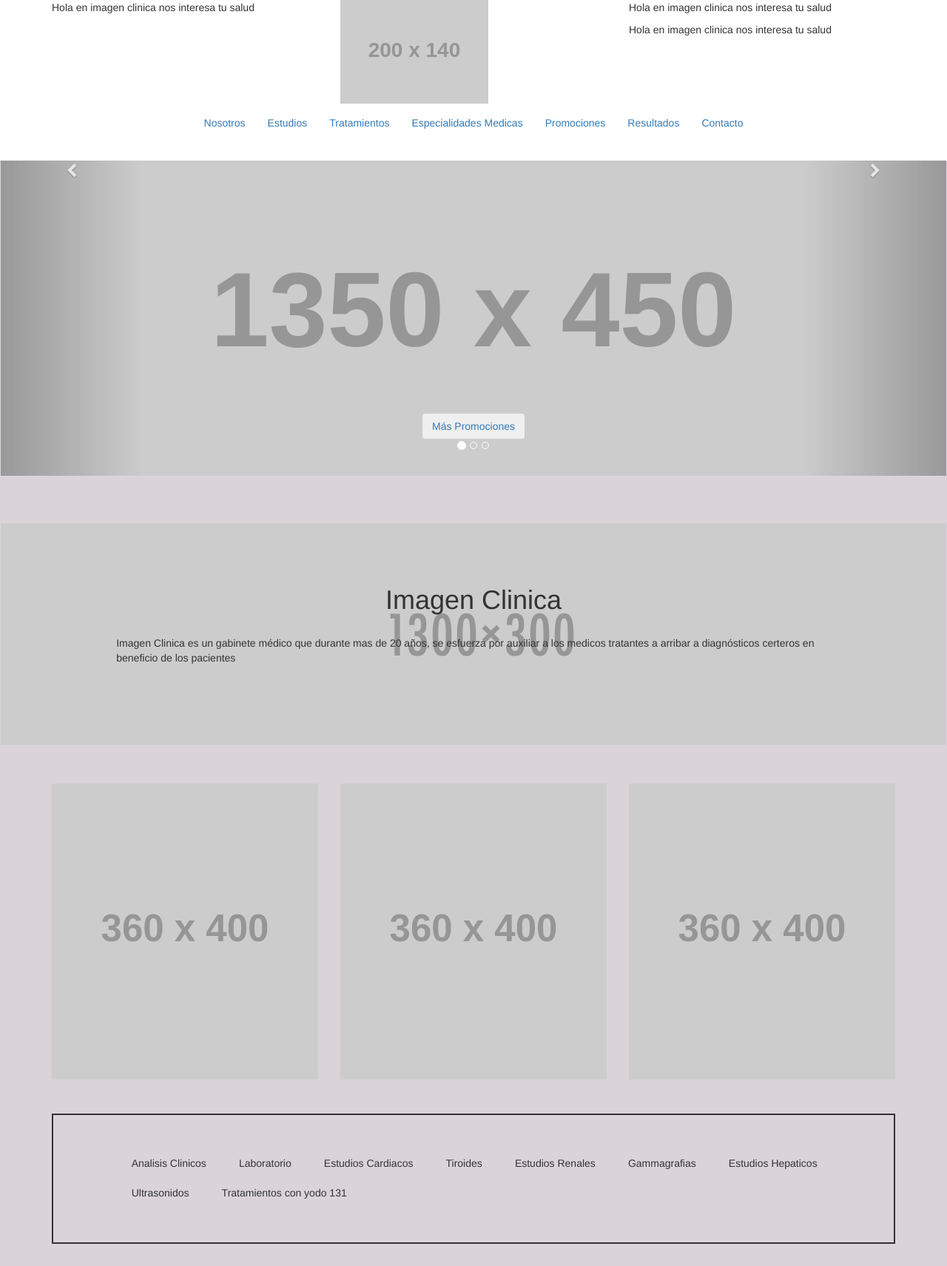
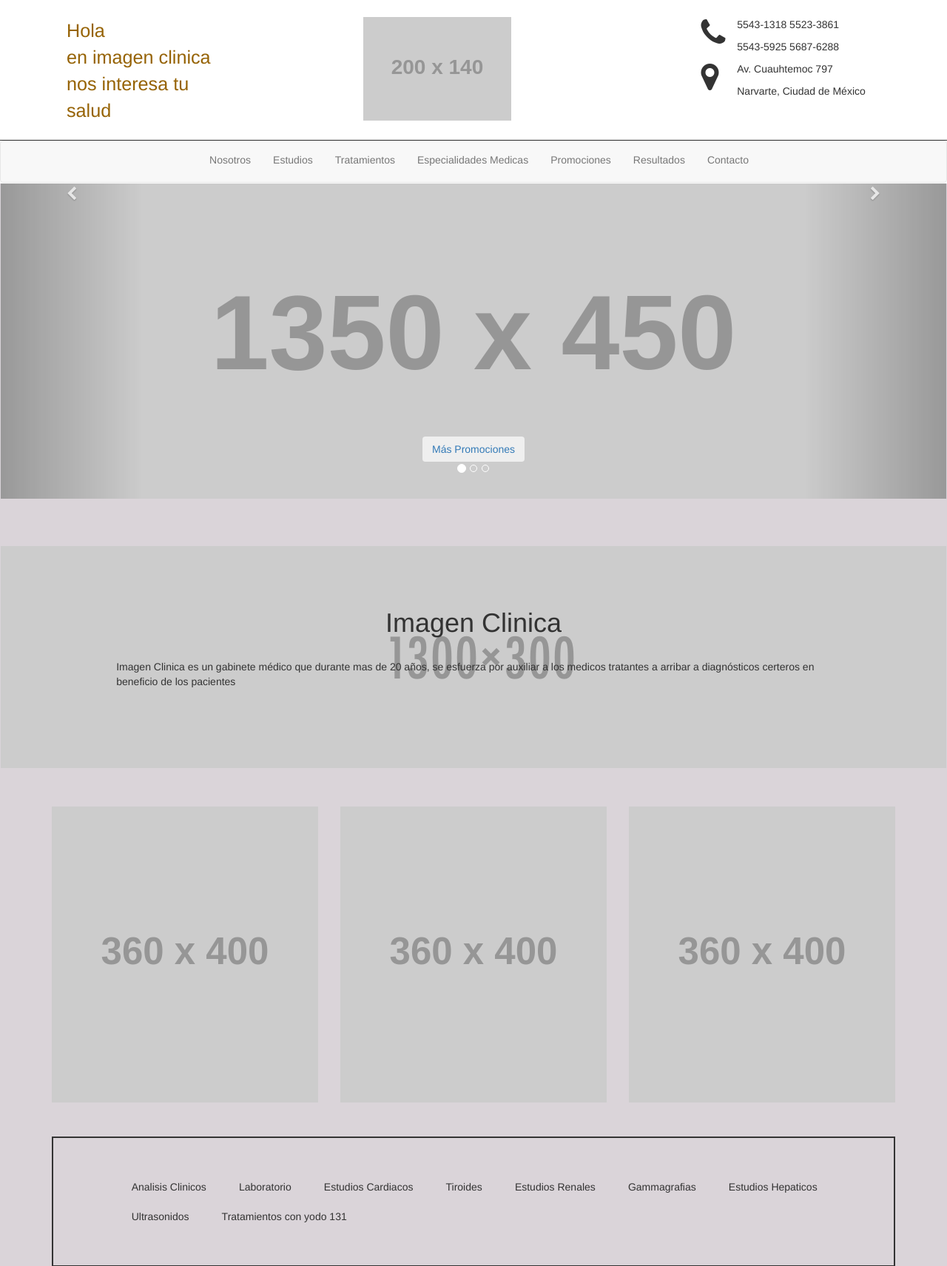
Before and after one commit to VictorMz/Imagen-Clinica, a PHP site: page / in a window 1280 px wide. Shown: the top 1711 px of the page at 74% size. Run offline with PHP 8.4, Linux system fonts and the light colour scheme; grey boxes labelled with a size stand in for pictures from a placeholder-image service; some libraries are stand-ins or nearby versions.

Commit message:
css del top

```diff
--- a/HTML/assets/css/iclinica.css
+++ b/HTML/assets/css/iclinica.css
@@ -4,6 +4,24 @@ body{
 
 .top{
     background: #fff;
+}
+
+.header {
+    margin-top: 2%;
+}
+
+.header div.col-sm-3:first-child p{
+	font-size: 1.8em;
+    margin-left: 20px;
+    color: #966305;
+}
+
+.header div img.img-responsive {
+    display: inline-block;
+}
+
+.top .main-menu  nav{
+	margin-bottom: 1px;
 }
 
 div#bs-example-navbar-collapse-c {
@@ -13,6 +31,10 @@ div#bs-example-navbar-collapse-c {
 .navbar.center .navbar-collapse .nav {
     float: none;
     display: inline-block;
+}
+
+.data-mobile img, .data-mobile h4{
+	display: inline-block;
 }
 
 footer{
@@ -27,3 +49,19 @@ footer{
 .container.information-iclinica{
 	padding-bottom: 2%;
 }
+
+
+@media only screen and (min-width: 768px){
+	.top .main-menu {
+		border-top: 1px solid;
+		margin-top: 1%;
+	}
+}
+
+@media only screen and (max-width: 768px){
+	.navbar {
+		margin-top: 10px;
+		border-top: 1px solid black;
+		border-bottom: 1px solid black;
+	}
+}
--- a/HTML/index.html
+++ b/HTML/index.html
@@ -22,29 +22,50 @@
 	<body>
 	    <div class="container-fluid top">
 			<div class="container"><!-- datos de la clinica, logo , tel, etc-->
-				<div class="row header">
-					<div class="col-sm-4">
-						<p>Hola en imagen clinica nos interesa tu salud</p>
+				<div class="row header hidden-xs">
+					<div class="col-sm-3 col-xs-6">
+						<p>Hola</br> en imagen clinica</br> nos interesa tu </br>salud</p>
 					</div>
-					<div class="col-sm-4">
+					<div class="col-sm-3 col-sm-offset-1 col-xs-6 text-center">
 						<img src="http://placehold.it/200x140" class="img-responsive">
 					</div>
-					<div class="col-sm-4">
-						<p>Hola en imagen clinica nos interesa tu salud</p>
-						<p>Hola en imagen clinica nos interesa tu salud</p>
+					<div class="col-sm-3 col-sm-offset-2">
+					    <div class="row phone-top">
+						    <div class="col-xs-2">
+								<i class="fa fa-phone fa-3x fa-pull-left" aria-hidden="true"></i>
+							</div>
+							<div class="col-xs-10">
+								<p>5543-1318   5523-3861</p>
+								<p>5543-5925   5687-6288</p>
+							</div>
+						</div>
+						<div class="row location-top">
+							<div class="col-xs-2">
+								<i class="fa fa-map-marker fa-3x fa-pull-left" aria-hidden="true"></i>
+							</div>
+							<div class="col-xs-10">
+								<p>Av. Cuauhtemoc 797</p>
+								<p>Narvarte, Ciudad de México</p>
 							</div>
 						</div>
 					</div>
-			<div class="row">
-					<nav id="navbar-main" class="navbar center" role="navigation"><!-- menu -->
+				</div>
+			</div>
+			<div class="row main-menu">
+					<nav id="navbar-main" class="navbar navbar-default center" role="navigation"><!-- menu -->
 						<div class="container">
-							<div class="navbar-header">
+							<div class="navbar-header row">
+							    <div class="col-xs-8 visible-xs data-mobile">
+									<img src="http://placehold.it/100x60" class="img-responsive">
+								</div>
+                                <div class="col-xs-4">
 									<button type="button" class="navbar-toggle" data-toggle="collapse" data-target="#bs-example-navbar-collapse-c">
 										<span class="sr-only">Menu</span>
 										<span class="icon-bar"></span>
 										<span class="icon-bar"></span>
 										<span class="icon-bar"></span>
 									</button>
+								</div>
 							</div>
 
 							<div class="collapse navbar-collapse" id="bs-example-navbar-collapse-c">
```
Lines whose indentation alone changed are shown as unchanged.
